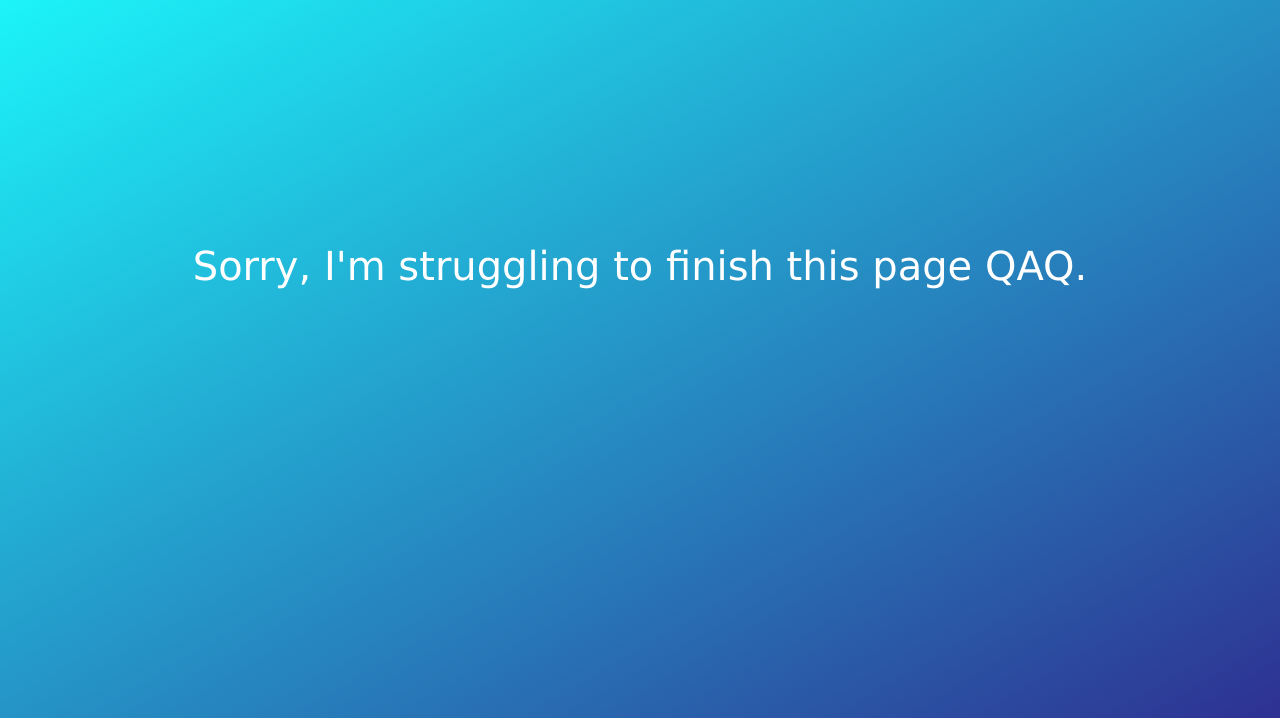
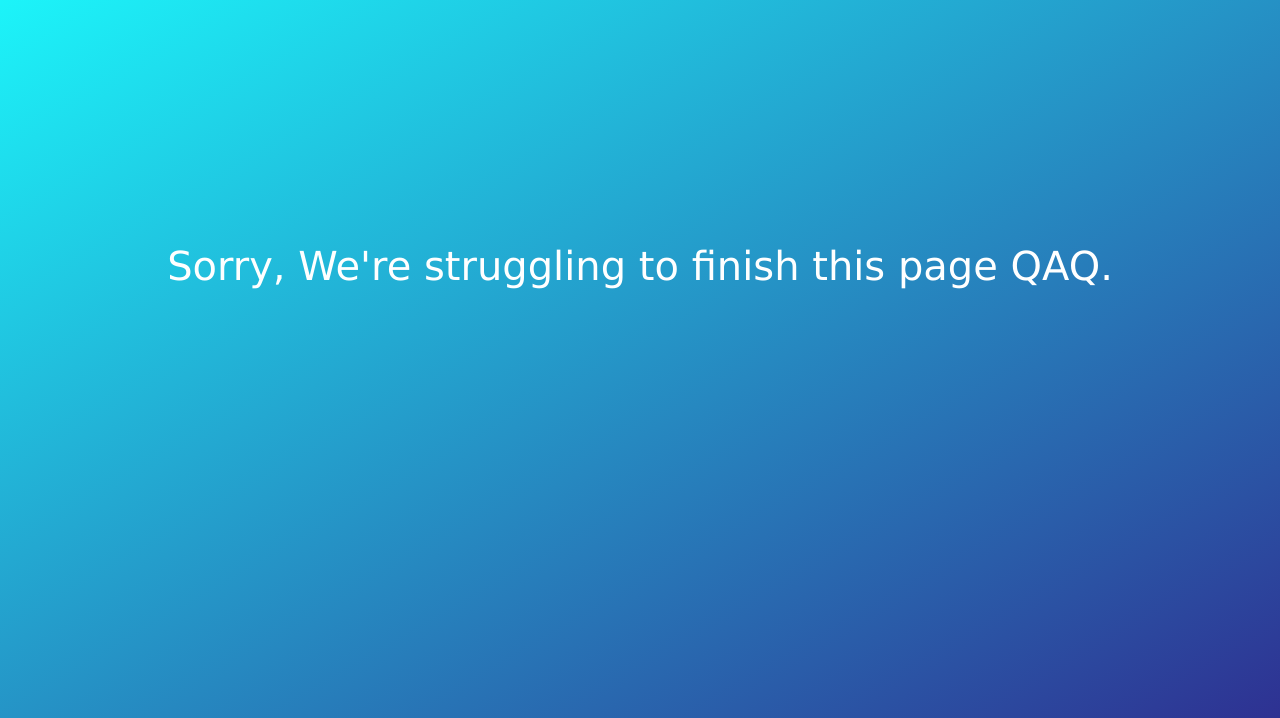
Before and after one commit to noootown/Dottarry, a plain HTML site: page example.html in a window 1280 px wide. Shown: the part 82-800 px from the top of the page. Drawn offline with nearby package versions, Linux system fonts and the light colour scheme.

Commit message:
final commit.

```diff
--- a/example.html
+++ b/example.html
@@ -31,7 +31,7 @@
         </div>
         <div class="messageDiv apologizeDiv">
             <div class="container">
-                Sorry, I'm struggling to finish this page QAQ.
+                Sorry, We're struggling to finish this page QAQ.
             </div>
         </div>
 
```
